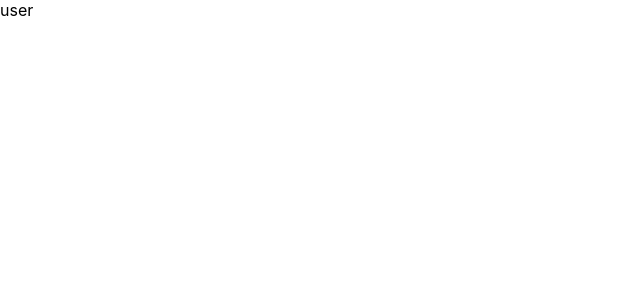
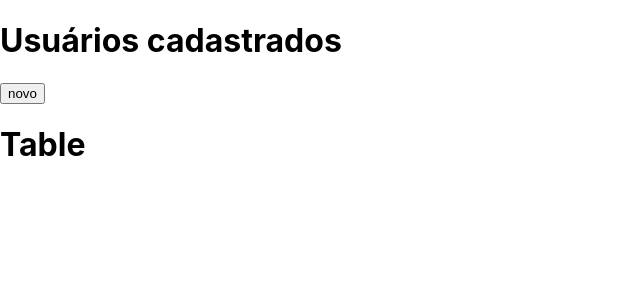
Before and after one commit to leandrochs/crud-cadastro-de-usuarios, a React (Create React App) app in the folder front-end/: page /user in a window 1280 px wide. Shown: the top 300 px of the page, without its empty margins (0-640 px from the left). Built offline with nearby package versions, Linux system fonts and the light colour scheme.

Commit message:
feat: adiciona pagina de login dom search e table

```diff
--- /dev/null
+++ b/front-end/src/components/Search/index.jsx
@@ -0,0 +1,9 @@
+function Search() {
+  return (
+    <div>
+      <button className="bt-new" type="button">novo</button>
+    </div>
+  );
+}
+
+export default Search;
--- /dev/null
+++ b/front-end/src/components/Search/style.css
@@ -0,0 +1,3 @@
+.bt-new {
+
+}
--- /dev/null
+++ b/front-end/src/components/Table/index.jsx
@@ -0,0 +1,9 @@
+function Table() {
+  return (
+    <div>
+      <h1>Table</h1>
+    </div>
+  );
+}
+
+export default Table;
--- a/front-end/src/pages/Login/style.css
+++ b/front-end/src/pages/Login/style.css
@@ -1,4 +1,4 @@
-main {
+.main-login {
   border: solid 3px red;
   height: 100vh;
   display: flex;
@@ -6,7 +6,7 @@ main {
   justify-content: center;
 }
 
-form {
+.login-form {
   background-color: rgba(250, 235, 215, 0.267);
   border-radius: 10px;
   box-shadow: 2px 10px 54px -5px rgba(124, 124, 124, 0.493);
@@ -21,7 +21,7 @@ h4 {
   font-size: 1.4rem;
 }
 
-input {
+.login-input {
   padding: 1vw;
   width: 30vw;
   border-radius: 6px;
@@ -37,7 +37,7 @@ input {
   color: red;
 }
 
-button {
+.login-button {
   padding: 0.5rem 1rem;
   margin-top: 1rem;
   box-shadow: 2px 10px 54px -5px rgba(124, 124, 124, 0.493);
@@ -49,34 +49,34 @@ button {
   opacity: 0.8;
 }
 
-button:enabled:hover {
+.login-button:enabled:hover {
   opacity: 1;
   cursor: pointer;
 }
 
-button:enabled:active {
+.login-button:enabled:active {
   background-color: rgb(57, 194, 29);
 }
 
-button:disabled {
+.login-button:disabled {
   background-color: #cccccc;
   color: #666666;
 }
 
 @media (max-width: 1000px) {
-  form {
+  .login-form {
     padding: 37vw 15vw;
     margin-bottom: 15vh;
     width: 63vw;
   }
 
-  input {
+  .login-input {
     width: 80vw;
     margin: 15px;
     font-size: 1.2rem;
   }
 
-  button {
+  .login-button {
     padding: 0.5rem 1rem;
     margin-top: 4rem;
     align-self: flex-end;
--- a/front-end/src/pages/User/index.jsx
+++ b/front-end/src/pages/User/index.jsx
@@ -1,5 +1,14 @@
+import Search from '../../components/Search';
+import Table from '../../components/Table';
+
 function User() {
-  return <div>user</div>;
+  return (
+    <div>
+      <h1>Usuários cadastrados</h1>
+      <Search />
+      <Table />
+    </div>
+  );
 }
 
 export default User;
```
Also changed, not shown: front-end/src/components/Table/style.css (added).
